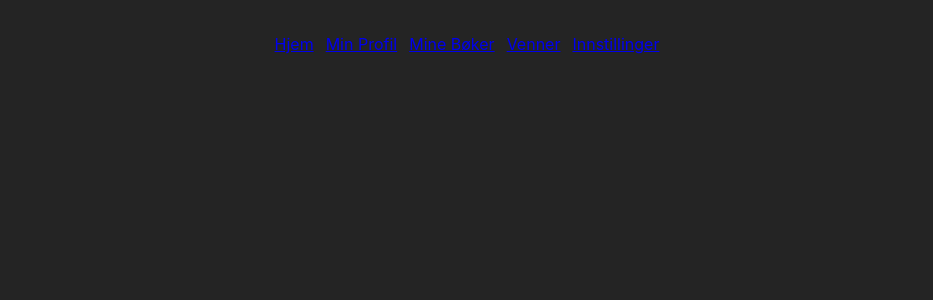
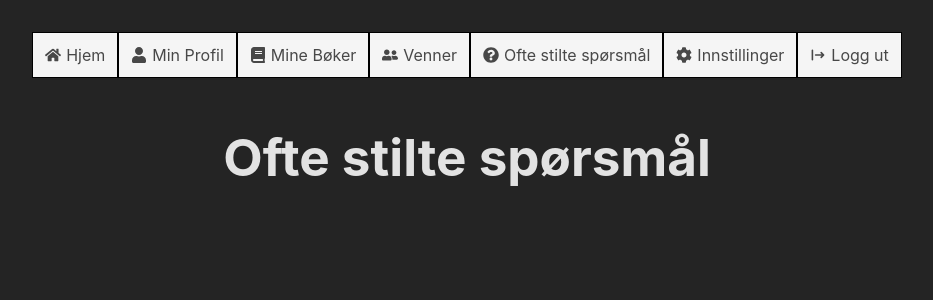
Before and after one commit to omrosand/lesesel, a React (Vite) app: page /oftestiltesporsmal in a window 1280 px wide. Shown: the top 300 px of the page, without its empty margins (173-1106 px from the left). Built offline with nearby package versions, Linux system fonts and the light colour scheme.

Commit message:
pages for dropdown + icons + nav

```diff
--- a/package.json
+++ b/package.json
@@ -11,6 +11,7 @@
   "dependencies": {
     "react": "^18.2.0",
     "react-dom": "^18.2.0",
+    "react-icons": "^4.8.0",
     "react-router-dom": "^6.9.0"
   },
   "devDependencies": {
--- a/src/App.css
+++ b/src/App.css
@@ -14,7 +14,19 @@ h1 {
   list-style: none;
   display: flex;
   justify-content: center;
-  gap: 12px;
+}
+.navElement {
+  border: 1px solid black;
+  padding: 10px 12px;
+  display: flex;
+  align-items: center;
+  gap: 5px;
+  background-color: whitesmoke;
+  color: rgb(72, 72, 72);
+}
+.navElement a {
+  text-decoration: none;
+  color: rgb(72, 72, 72);
 }
 .cardList {
   list-style: none;
--- a/src/App.jsx
+++ b/src/App.jsx
@@ -7,6 +7,9 @@ import Settings from "./pages/Settings";
 import MyBooks from "./pages/MyBooks";
 import Friends from "./pages/Friends";
 import RegisterBook from "./pages/RegisterBook";
+import Faq from "./pages/Faq";
+import Favorites from "./pages/Favorites";
+import ReadBooks from "./pages/ReadBooks";
 
 function App() {
   return (
@@ -17,8 +20,11 @@ function App() {
         <Route path="/minprofil" element={<MyProfile />} />
         <Route path="/mineboker" element={<MyBooks />} />
         <Route path="/venner" element={<Friends />} />
+        <Route path="/oftestiltesporsmal" element={<Faq />} />
         <Route path="/innstillinger" element={<Settings />} />
         <Route path="/registrerbok" element={<RegisterBook />} />
+        <Route path="/lesteboker" element={<ReadBooks />} />
+        <Route path="/favoritter" element={<Favorites />} />
       </Routes>
     </>
   );
--- a/src/components/Nav.jsx
+++ b/src/components/Nav.jsx
@@ -1,25 +1,66 @@
 import { Link } from "react-router-dom";
+import {
+  FaUser,
+  FaHome,
+  FaBook,
+  FaUserFriends,
+  FaQuestionCircle,
+  FaCog,
+} from "react-icons/fa";
+import { HiLogout } from "react-icons/hi";
 
 const navElements = [
   {
     title: "Hjem",
     path: "/",
+    icon: <FaHome />,
   },
   {
     title: "Min Profil",
     path: "/minprofil",
+    icon: <FaUser />,
   },
   {
     title: "Mine Bøker",
     path: "/mineboker",
+    icon: <FaBook />,
+    dropdown: [
+      {
+        title: "Registrer",
+        path: "/registrerbok",
+        icon: <FaBook />,
+      },
+      {
+        title: "Leste bøker",
+        path: "/lesteboker",
+        icon: <FaBook />,
+      },
+      {
+        title: "Favoritter",
+        path: "/favoritter",
+        icon: <FaBook />,
+      },
+    ],
   },
   {
     title: "Venner",
     path: "/venner",
+    icon: <FaUserFriends />,
+  },
+  {
+    title: "Ofte stilte spørsmål",
+    path: "/oftestiltesporsmal",
+    icon: <FaQuestionCircle />,
   },
   {
     title: "Innstillinger",
     path: "/innstillinger",
+    icon: <FaCog />,
+  },
+  {
+    title: "Logg ut",
+    path: "/loggut",
+    icon: <HiLogout />,
   },
 ];
 
@@ -28,7 +69,8 @@ const Nav = () => {
     <nav className="mainNav">
       <ul>
         {navElements.map((element) => (
-          <li key={element.title}>
+          <li className="navElement" key={element.title}>
+            {element.icon}
             <Link to={element.path}>{element.title}</Link>
           </li>
         ))}
--- /dev/null
+++ b/src/pages/Faq.jsx
@@ -0,0 +1,8 @@
+const Faq = () => {
+  return (
+    <>
+      <h1>Ofte stilte spørsmål</h1>
+    </>
+  );
+};
+export default Faq;
--- /dev/null
+++ b/src/pages/Favorites.jsx
@@ -0,0 +1,8 @@
+const Favorites = () => {
+  return (
+    <>
+      <h1>Favoritter</h1>
+    </>
+  );
+};
+export default Favorites;
--- /dev/null
+++ b/src/pages/ReadBooks.jsx
@@ -0,0 +1,8 @@
+const ReadBooks = () => {
+  return (
+    <>
+      <h1>Leste bøker</h1>
+    </>
+  );
+};
+export default ReadBooks;
```
Also changed, not shown: 1 other file (tests, documents, lock files or other folders).
